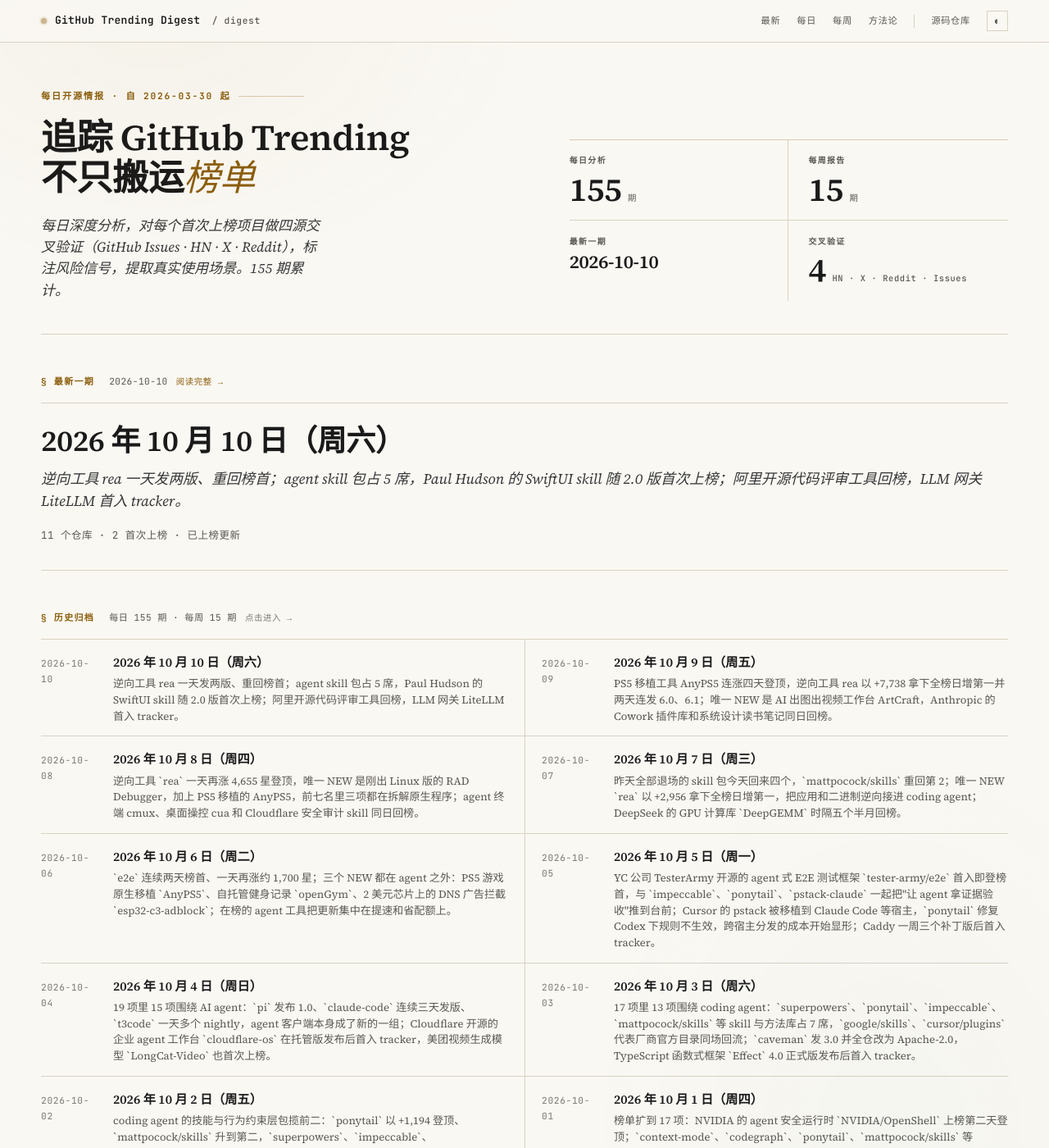
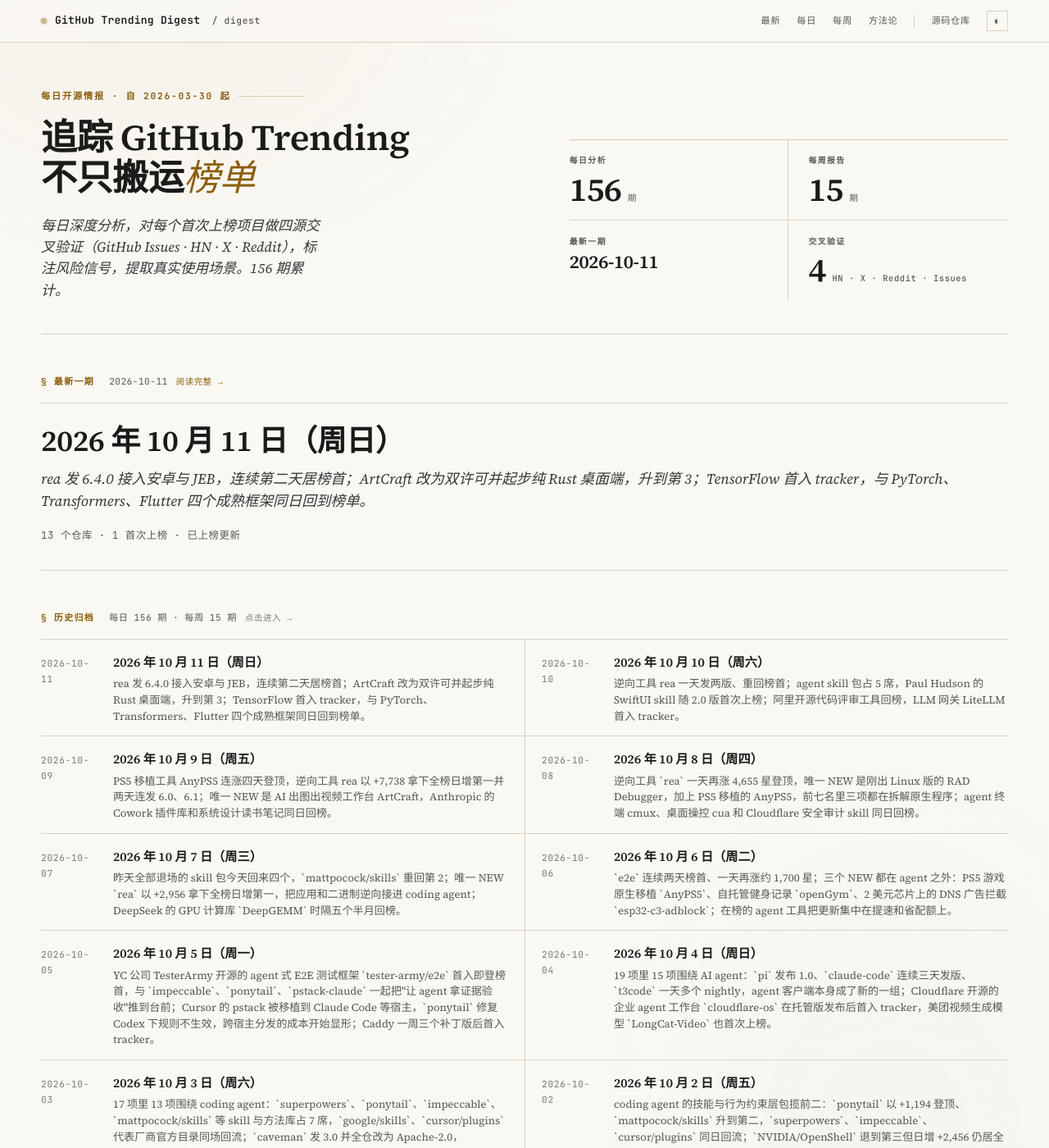
Before and after one commit to maxzyma/github-trending-digest, a Jekyll site: the page built from index.md, in a window 1280 px wide and 1400 px high. Shown: the whole window at 82% size. Built offline with Jekyll 4.4.1, drawn with Linux system fonts in a browser that asks for light colours; some of the changed lines change nothing that is shown; some of the changed text lies outside the part shown.

Commit message:
daily: 2026-10-11 public archive

```diff
--- /dev/null
+++ b/daily/2026-10-11-analysis.md
@@ -0,0 +1,129 @@
+---
+layout: daily
+date: 2026-10-11
+title: GitHub Trending 深度分析 — 2026 年 10 月 11 日（周日）
+subtitle: rea 发 6.4.0 接入安卓与 JEB，连续第二天居榜首；ArtCraft 改为双许可并起步纯 Rust 桌面端，升到第 3；TensorFlow 首入 tracker，与 PyTorch、Transformers、Flutter 四个成熟框架同日回到榜单。
+total: 13
+new_count: 1
+new_repos: []
+updated_repos:
+  - repo: morluto/rea
+    change: "="
+    days_listed: 5
+  - repo: boykopovar/AnyPS5
+    change: "="
+    days_listed: 6
+  - repo: storytold/artcraft
+    change: ↑6
+    days_listed: 3
+  - repo: cathrynlavery/diagram-design
+    change: "="
+    days_listed: 5
+  - repo: mattpocock/skills
+    change: ↓3
+    days_listed: 5
+  - repo: anthropics/knowledge-work-plugins
+    change: ↓6
+    days_listed: 3
+---
+
+# GitHub Trending 深度分析 — 2026 年 10 月 11 日（周日）
+
+_rea 发 6.4.0 接入安卓与 JEB，连续第二天居榜首；ArtCraft 改为双许可并起步纯 Rust 桌面端，升到第 3；TensorFlow 首入 tracker，与 PyTorch、Transformers、Flutter 四个成熟框架同日回到榜单。_
+
+_项目总数: 13 | 首次上榜: 1 | 重新上榜: 6 | 已上榜更新: 6 | 数据源: https://github.com/trending_
+
+---
+
+## 本日主线
+
+**主线一：榜单地图 — 13 项分四组，成熟框架一次回来 4 个。** 今日可分 4 组：
+
+- **原生程序、逆向与创作工具**（3 项，包揽前三）—— `morluto/rea`（=，榜首，+25,793）应用与二进制逆向、`boykopovar/AnyPS5`（=，#2，+5,805）PS5 游戏移植、`storytold/artcraft`（↑6，#3，+3,222）AI 出图出视频工作台
+- **Agent skill 与插件包**（5 项）—— `cathrynlavery/diagram-design`（=，#4）、`mksglu/context-mode`（RE，#5）、`mattpocock/skills`（↓3，#6，284,763 ⭐）、`anthropics/knowledge-work-plugins`（↓6，#12）、`multica-ai/andrej-karpathy-skills`（RE，#13，218,410 ⭐）
+- **成熟开发与机器学习框架**（4 项）—— `flutter/flutter`（RE，#7）、`tensorflow/tensorflow`（NEW，#8，知名老项目首入 tracker）、`pytorch/pytorch`（RE，#10）、`huggingface/transformers`（RE，#11）
+- **AI 文档生成**（1 项）—— `hugohe3/ppt-master`（RE，#9）把文档或主题转成原生 PowerPoint
+
+和 10-10 相比，昨天的 11 项留下 6 项，`open-code-review`、`litellm`、`agent-skills`、`lingbot-map`、`SwiftUI-Agent-Skill` 退场。新进 7 项里只有 TensorFlow 是首次出现，其余 6 项都是回榜老面孔。
+
+**主线二：前三名都是本地运行的重型工具 — rea 和 ArtCraft 各有实质更新。** `rea`（#1）今天上午发布 6.4.0，新增通过 ADB 检查安卓设备、拉取分包 APK、读取日志和截屏，能对接用户自己启动的 JEB 反编译服务，Ghidra 一侧加入 Windows PE DLL 和 MIPS ELF 分析，并给 Kimi 这类对工具描述长度有上限的 MCP 客户端提供精简模式。从 10-08 的 6.0.0 算起，四天内发了五个版本。`artcraft`（#3）10-10 把许可证改为 MIT 或 Apache-2.0 二选一（#2043），同一天新增 `artcraft-native`：一个纯 Rust（egui）写的桌面端，先做出图、出视频和配音（#2067、#2079）。`AnyPS5`（#2）10-10 以来又合入上百个社区 PR，多数在补 libc 函数，正式版本仍停在 9-28 的 v0.1.1。
+
+**主线三：四个成熟框架同日回榜 — 各自都有近期版本可看。** TensorFlow 2.22.0-rc0（9-24）不再默认依赖 TensorBoard，用到 `tf.summary` 或 TensorBoard 回调的项目升级时要单独安装；PyTorch 9-30 发布 2.14.1 补丁版；Transformers 10-06 发布 v5.19.0，新增 Google 的多模态嵌入模型 EmbeddingGemma 2，并要求所有能算路由 logits 的 MoE 模型统一返回它，属于破坏性变更。Flutter 的 GitHub releases 页面不随版本更新，今天无法从仓库确认对应的版本事件。四个项目当日增星都在 100 以内（TensorFlow 只有 +26），能进榜更多说明周日整体增量偏低，而不是这几个框架突然升温（推断，依据是排名与当日星数）。
+
+**主线四：榜单解读提醒 — 回榜的两个 skill 项目长期没有代码更新。** `andrej-karpathy-skills` 最后一次推送是 4-20，距今 174 天，星数仍从 9-09 的 211,484 涨到 218,410；`context-mode` 自 6-29 发布 1.0.169 后只有自动更新安装统计的 CI 提交，仍有 342 个 open issue 和 PR。两者更接近"被持续收藏的静态资料"，不宜按"活跃维护的工具"理解。`rea` 的星数与 subscribers 比约 316:1，按 API 一天涨了近 3 万星，提交和发版是真实高频，但实际用户规模还要看后续外部 issue。
+
+---
+
+## 首次上榜项目
+
+### [tensorflow/tensorflow](https://github.com/tensorflow/tensorflow) — NEW ⭐ 200,771（+26）| C++ | 知名老项目首入 tracker
+
+Google 开源的机器学习框架，2015 年发布，用于训练和部署神经网络，`tf.lite`（现 LiteRT）负责手机和嵌入式设备上的推理。研究侧的新工作大多已转向 PyTorch 和 JAX，TensorFlow 主要靠存量生产系统和移动端部署维持使用。当前最新版是 9-24 的 2.22.0-rc0：TensorBoard 不再是默认依赖；`tf.lite` 新增 4 位无符号量化反量化、两种 FP8 数据类型和最多 8 维的转置。仓库有 3,312 个 open issue 和 PR，7,541 个 subscribers，许可证 Apache-2.0。
+
+---
+
+## RE 回归项目
+
+### mksglu/context-mode — RE（#5，上次上榜 2026-10-04）
+
+- **Stars**: 26,406（今日 +178，较 10-04 在榜时的 25,255 累计 +1,151）
+- **更新**: 无显著更新。最后一次代码提交和发版都是 6-29 的 1.0.169，之后的提交全部是 CI 自动更新安装统计。近期新开的 issue 包括请求支持 Qoder（#1284）和 Windows 上 Cursor 用 `npx` 启动 MCP 失败（#1282），尚无维护者回复。
+
+### flutter/flutter — RE（#7，上次上榜 2026-06-25）
+
+- **Stars**: 179,605（今日 +88，较 6-25 首次上榜时的 177,355 累计 +2,250）
+- **更新**: 仓库日常提交持续（今天仍有推送），GitHub releases 页面不随版本更新，无法从仓库确认近期版本事件。open issue 和 PR 合计 13,336 个。
+
+### hugohe3/ppt-master — RE（#9，上次上榜 2026-08-13）
+
+- **Stars**: 59,664（今日 +461，较 8-13 首次上榜时的 46,134 累计 +13,530）
+- **更新**: 9-16 至 10-08 发布 v6.5.0 ~ v6.7.0。v6.7.0 新增在浏览器里审阅设计规格的页面，Google 出图默认改用 10-06 正式发布的 Nano Banana 2.1，删掉两个已停服的 Gemini 预览模型 ID，并修复通义 2K 竖横版比例出错、火山方舟地址被重复拼接路径等问题。`.env` 里固定了旧模型名的用户需要手动改。
+
+### pytorch/pytorch — RE（#10，上次上榜 2026-07-03）
+
+- **Stars**: 104,184（今日 +84，较 7-03 首次上榜时的 101,242 累计 +2,942）
+- **更新**: 7-03 以来发布 2.13.0（7-08）、2.14.0（9-02）和 2.14.1 补丁版（9-30）。
+
+### huggingface/transformers — RE（#11，上次上榜 2026-09-15）
+
+- **Stars**: 167,346（今日 +96，较 9-15 在榜时的 166,077 累计 +1,269）
+- **更新**: 9-30 发布 5.18.0，10-06 发布 v5.19.0。v5.19.0 新增 EmbeddingGemma 2（把文字、图片、音频、视频编码到同一个 768 维向量空间）；破坏性变更包括 MoE 模型统一返回路由 logits（#48920）、OWLv2 按目标置信度选取图像查询框（#49200），以及弃用 attention 实现名的 `paged|` 前缀（#49112）。
+
+### multica-ai/andrej-karpathy-skills — RE（#13，上次上榜 2026-09-09）
+
+- **Stars**: 218,410（今日 +278，较 9-09 在榜时的 211,484 累计 +6,926）
+- **更新**: 无显著更新。最后一次推送仍是 4-20（174 天前），仓库内容是一份 CLAUDE.md 加中英文 README。subscribers 从 1,229 升到 1,272。
+
+---
+
+## 已上榜项目更新
+
+### morluto/rea — =（连续上榜 5 天，#1）
+
+- **Stars**: 77,310（今日 +25,793，较 10-10 的 47,671 增加 +29,639）
+- **更新**: 10-11 发布 6.4.0。新功能：通过 ADB 检查安卓设备、获取分包 APK、读日志、截屏、传文件和控制应用启停，并用 Apktool 解码清单和本地化字符串（#1552）；对接用户自行启动的 JEB MCP 服务浏览和反编译（#1536）；大型分析可先看摘要再按需取证据（#1682）；JavaScript 分析放进独立进程并可设堆内存和超时上限（#1651）；识别 tRPC 和 GraphQL 调用（#1670）。另加入 Ghidra 对 Windows PE DLL 和 MIPS ELF 的支持、Pi / Hermes / Qwen Code 的安装配置，以及面向 Kimi 等客户端的精简 MCP 描述模式（#1514）。subscribers 从 147 升到 245，open issue 和 PR 109 个。
+
+### boykopovar/AnyPS5 — =（连续上榜 6 天，#2）
+
+- **Stars**: 27,345（今日 +5,805，较 10-10 的 22,559 增加 +4,786）
+- **更新**: 10-10 以来又合入上百个社区 PR，以补齐 libc 函数为主，例如 `sqrt` / `sqrtf`（#3233）、`malloc_usable_size`（#3225）、随机数状态（#3229）。最新版本仍是 9-28 的 v0.1.1，open issue 和 PR 合计 345 个。
+
+### storytold/artcraft — ↑6（连续上榜 3 天，#3）
+
+- **Stars**: 14,920（今日 +3,222，较 10-10 的 11,639 增加 +3,281）
+- **更新**: 10-10 许可证改为 MIT 或 Apache-2.0 二选一（#2043）；新增 `artcraft-native`，用纯 Rust 和 egui 重写的桌面端，首批功能是出图和出视频（#2067），随后加入自定义标题栏、类 Claude 的布局（#2068）以及配音、应用内播放和角色引用（#2079）。
+
+### cathrynlavery/diagram-design — =（连续上榜 5 天，#4）
+
+- **Stars**: 49,156（今日 +1,190，较 10-10 的 47,938 增加 +1,218）
+- **更新**: 10-09 以来 18 次提交，插件版本升到 2.6.74；README 恢复亮暗两版的首图，暗色版由深蓝改为石墨灰（#399）。
+
+### mattpocock/skills — ↓3（连续上榜 5 天，#6）
+
+- **Stars**: 284,763（今日 +1,736，较 10-10 的 282,796 增加 +1,967）
+- **更新**: 无显著更新，最近一次提交仍是 10-09 的向导模板修复（#1237）。
+
+### anthropics/knowledge-work-plugins — ↓6（连续上榜 3 天，#12）
+
+- **Stars**: 28,894（今日 +625，较 10-10 的 28,294 增加 +600）
+- **更新**: 无显著更新，最近一次提交是 10-09 的 Qodo 插件版本跟进（#1290）。
--- /dev/null
+++ b/daily/2026-10-11.md
@@ -0,0 +1,19 @@
+# GitHub Trending 每日榜单 — 2026 年 10 月 11 日（周日）
+
+| # | 项目 | Stars | 今日 | 排名变化 |
+|---|------|-------|------|---------|
+| 1 | [morluto/rea](https://github.com/morluto/rea) | 77,310 | +25,793 | = |
+| 2 | [boykopovar/AnyPS5](https://github.com/boykopovar/AnyPS5) | 27,345 | +5,805 | = |
+| 3 | [storytold/artcraft](https://github.com/storytold/artcraft) | 14,920 | +3,222 | ↑6 |
+| 4 | [cathrynlavery/diagram-design](https://github.com/cathrynlavery/diagram-design) | 49,156 | +1,190 | = |
+| 5 | [mksglu/context-mode](https://github.com/mksglu/context-mode) | 26,406 | +178 | RE |
+| 6 | [mattpocock/skills](https://github.com/mattpocock/skills) | 284,763 | +1,736 | ↓3 |
+| 7 | [flutter/flutter](https://github.com/flutter/flutter) | 179,605 | +88 | RE |
+| 8 | [tensorflow/tensorflow](https://github.com/tensorflow/tensorflow) | 200,771 | +26 | NEW |
+| 9 | [hugohe3/ppt-master](https://github.com/hugohe3/ppt-master) | 59,664 | +461 | RE |
+| 10 | [pytorch/pytorch](https://github.com/pytorch/pytorch) | 104,184 | +84 | RE |
+| 11 | [huggingface/transformers](https://github.com/huggingface/transformers) | 167,346 | +96 | RE |
+| 12 | [anthropics/knowledge-work-plugins](https://github.com/anthropics/knowledge-work-plugins) | 28,894 | +625 | ↓6 |
+| 13 | [multica-ai/andrej-karpathy-skills](https://github.com/multica-ai/andrej-karpathy-skills) | 218,410 | +278 | RE |
+
+> 数据源：<https://github.com/trending> · 抓取于 2026-10-11
--- a/index.md
+++ b/index.md
@@ -48,6 +48,7 @@
 
 ## Daily Analysis
 
+- [2026-10-11](daily/2026-10-11-analysis) — rea 发 6.4.0 接入安卓与 JEB，连续第二天居榜首；ArtCraft 改为双许可并起步纯 Rust 桌面端，升到第 3；TensorFlow 首入 tracker，与 PyTorch、Transformers、Flutter 四个成熟框架同日回到榜单。
 - [2026-10-10](daily/2026-10-10-analysis) — 逆向工具 rea 一天发两版、重回榜首；agent skill 包占 5 席，Paul Hudson 的 SwiftUI skill 随 2.0 版首次上榜；阿里开源代码评审工具回榜，LLM 网关 LiteLLM 首入 tracker。
 - [2026-10-09](daily/2026-10-09-analysis) — PS5 移植工具 AnyPS5 连涨四天登顶，逆向工具 rea 以 +7,738 拿下全榜日增第一并两天连发 6.0、6.1；唯一 NEW 是 AI 出图出视频工作台 ArtCraft，Anthropic 的 Cowork 插件库和系统设计读书笔记同日回榜。
 - [2026-10-08](daily/2026-10-08-analysis) — 逆向工具 rea 一天再涨 4,655 星登顶，唯一 NEW 是刚出 Linux 版的 RAD Debugger，加上 PS5 移植的 AnyPS5，前七名里三项都在拆解原生程序；agent 终端 cmux、桌面操控 cua 和 Cloudflare 安全审计 skill 同日回榜。
```
